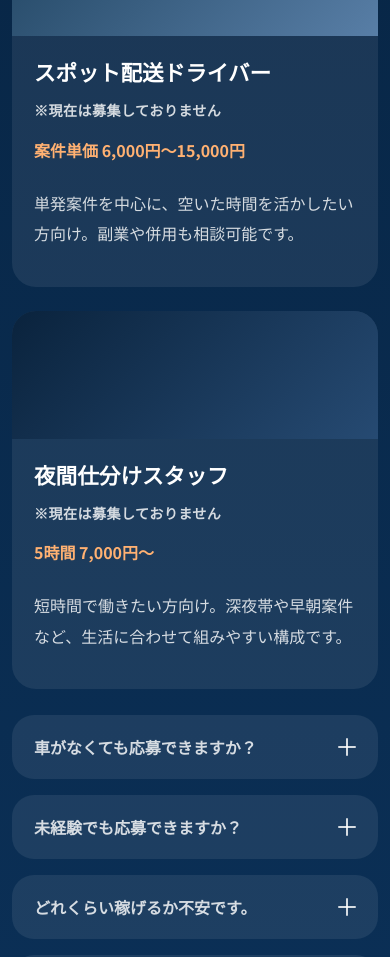
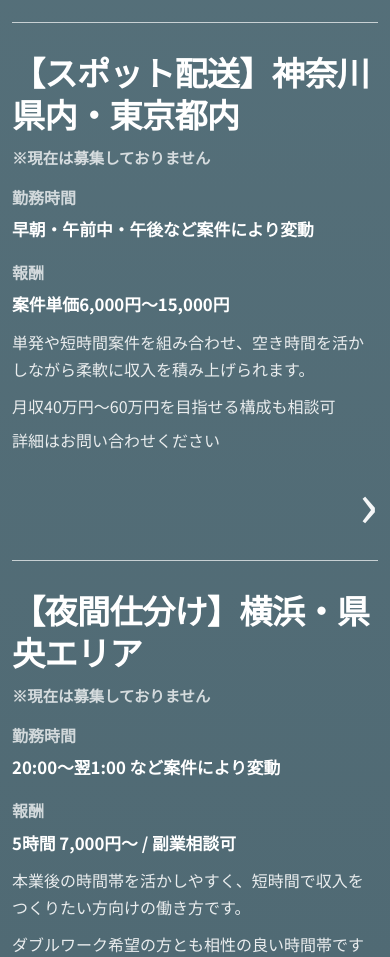
Before and after one commit to itohkazuki412-commits/kanagawa, a React (Vite) app: page / in a window 390 px wide. Shown: the part 7840-8797 px from the top of the page. Built offline with nearby package versions, Linux system fonts and the light colour scheme.

Commit message:
Separate FAQ section and restyle recruit list

```diff
--- a/src/App.tsx
+++ b/src/App.tsx
@@ -6,6 +6,7 @@ const navItems = [
   { href: '#service', label: '仕事内容' },
   { href: '#simulator', label: '収入例' },
   { href: '#members', label: 'メンバー' },
+  { href: '#faq', label: 'Q&A' },
   { href: '#contact', label: '応募・連絡' },
 ];
 
@@ -463,29 +464,56 @@ function App() {
           </div>
         </section>
 
-        <section className="section section-dark" id="recruit">
+        <section className="section recruit-section" id="recruit">
           <div className="container">
-            <div className="section-heading">
+            <div className="section-heading recruit-heading">
               <p className="eyebrow">RECRUIT</p>
               <h2>募集職種</h2>
-              <p>応募前に仕事内容と報酬イメージが分かるよう、カード形式で整理しています。</p>
+              <p>現在募集中の働き方や報酬イメージを、一覧で分かりやすく確認できるように整理しています。</p>
             </div>
-            <div className="job-grid">
+            <div className="recruit-list">
               {siteData.jobs.map((job) => (
-                <article
+                <a
                   key={job.title}
-                  className={`job-card ${job.isRecruiting ? 'is-open' : 'is-closed'} job-card-${job.theme}`}
+                  className={`recruit-item ${job.isRecruiting ? 'is-open' : 'is-closed'} recruit-item-${job.theme}`}
+                  href="#contact"
                 >
-                  <div className="job-card-strip" />
-                  <h3>{job.title}</h3>
-                  {!job.isRecruiting && <p className="status-note status-note-dark">※現在は募集しておりません</p>}
-                  {job.isRecruiting && <p className="job-open-label">現在募集中</p>}
-                  <strong>{job.pay}</strong>
-                  <p>{job.body}</p>
-                </article>
+                  <div className="recruit-item-body">
+                    <h3>{job.title}</h3>
+                    {!job.isRecruiting && <p className="recruit-status-note">※現在は募集しておりません</p>}
+                    <div className="recruit-meta">
+                      <p>
+                        <span>勤務時間</span>
+                        <strong>{job.schedule}</strong>
+                      </p>
+                      <p>
+                        <span>報酬</span>
+                        <strong>{job.reward}</strong>
+                      </p>
+                    </div>
+                    <p className="recruit-summary">{job.body}</p>
+                    <ul className="recruit-examples">
+                      {job.examples.map((item) => (
+                        <li key={item}>{item}</li>
+                      ))}
+                    </ul>
+                  </div>
+                  <span className="recruit-arrow" aria-hidden="true">
+                    ›
+                  </span>
+                </a>
               ))}
             </div>
+          </div>
+        </section>
 
+        <section className="section faq-section" id="faq">
+          <div className="container">
+            <div className="section-heading faq-heading">
+              <p className="eyebrow">Q&A</p>
+              <h2>よくある質問</h2>
+              <p>応募前にいただくことの多い質問を、まとめて確認できるようにしています。</p>
+            </div>
             <div className="faq-grid">
               {siteData.faq.map((item, index) => (
                 <article key={item.q} className={`faq-item ${openFaqIndex === index ? 'open' : ''}`}>
--- a/src/data.ts
+++ b/src/data.ts
@@ -127,23 +127,29 @@ export const siteData = {
   ],
   jobs: [
     {
-      title: '定期便ドライバー',
-      pay: '日額 15,000円〜',
-      body: '固定に近いスケジュールで、安定して働きたい方向け。企業配送やルート配送を想定しています。',
+      title: '【横浜エリア】定期便ドライバー / 神奈川県横浜市・川崎市',
+      schedule: '8:00〜19:00（シフト制）',
+      reward: '日額15,000円〜 / 月収33万円前後',
+      body: '企業配送や固定ルート配送を中心に、毎月の見通しを持って働きやすい案件です。',
+      examples: ['22日稼働の目安: 月33万円前後', '未経験からでも入りやすい固定案件あり'],
       isRecruiting: true,
       theme: 'regular',
     },
     {
-      title: 'スポット配送ドライバー',
-      pay: '案件単価 6,000円〜15,000円',
-      body: '単発案件を中心に、空いた時間を活かしたい方向け。副業や併用も相談可能です。',
+      title: '【スポット配送】神奈川県内・東京都内',
+      schedule: '早朝・午前中・午後など案件により変動',
+      reward: '案件単価6,000円〜15,000円',
+      body: '単発や短時間案件を組み合わせ、空き時間を活かしながら柔軟に収入を積み上げられます。',
+      examples: ['月収40万円〜60万円を目指せる構成も相談可', '詳細はお問い合わせください'],
       isRecruiting: false,
       theme: 'spot',
     },
     {
-      title: '夜間仕分けスタッフ',
-      pay: '5時間 7,000円〜',
-      body: '短時間で働きたい方向け。深夜帯や早朝案件など、生活に合わせて組みやすい構成です。',
+      title: '【夜間仕分け】横浜・県央エリア',
+      schedule: '20:00〜翌1:00 など案件により変動',
+      reward: '5時間 7,000円〜 / 副業相談可',
+      body: '本業後の時間帯を活かしやすく、短時間で収入をつくりたい方向けの働き方です。',
+      examples: ['ダブルワーク希望の方とも相性の良い時間帯です', '開始前に業務の流れを共有します'],
       isRecruiting: false,
       theme: 'night',
     },
--- a/src/styles.css
+++ b/src/styles.css
@@ -967,6 +967,110 @@ input[type='range'] {
   font-weight: 700;
 }
 
+.recruit-section {
+  color: #fff;
+  background:
+    linear-gradient(180deg, #58737d 0%, #4f6973 100%);
+}
+
+.recruit-section .section-heading p {
+  color: rgba(255, 255, 255, 0.82);
+}
+
+.recruit-section .eyebrow {
+  color: rgba(255, 255, 255, 0.7);
+}
+
+.recruit-heading {
+  max-width: 860px;
+  margin-bottom: 26px;
+}
+
+.recruit-list {
+  border-top: 1px solid rgba(255, 255, 255, 0.68);
+}
+
+.recruit-item {
+  display: grid;
+  grid-template-columns: minmax(0, 1fr) 78px;
+  gap: 30px;
+  align-items: center;
+  padding: 38px 0;
+  border-bottom: 1px solid rgba(255, 255, 255, 0.68);
+  transition: transform 0.2s ease, opacity 0.2s ease;
+}
+
+.recruit-item:hover {
+  transform: translateX(4px);
+}
+
+.recruit-item-body h3 {
+  margin: 0 0 24px;
+  color: #fff;
+  font-size: clamp(2rem, 3.6vw, 3.1rem);
+  line-height: 1.28;
+  letter-spacing: -0.02em;
+}
+
+.recruit-status-note {
+  margin: -8px 0 16px;
+  color: rgba(255, 255, 255, 0.76);
+  font-size: 0.96rem;
+  font-weight: 700;
+}
+
+.recruit-meta {
+  display: grid;
+  grid-template-columns: repeat(2, minmax(0, 1fr));
+  gap: 16px 40px;
+}
+
+.recruit-meta p,
+.recruit-summary,
+.recruit-examples li {
+  color: rgba(255, 255, 255, 0.88);
+  line-height: 1.7;
+}
+
+.recruit-meta p {
+  display: flex;
+  gap: 18px;
+  align-items: baseline;
+  margin: 0;
+}
+
+.recruit-meta span {
+  min-width: 92px;
+  color: rgba(255, 255, 255, 0.74);
+  font-weight: 700;
+}
+
+.recruit-meta strong {
+  color: #fff;
+  font-size: 1.05rem;
+  font-weight: 700;
+}
+
+.recruit-summary {
+  margin: 10px 0 0;
+}
+
+.recruit-examples {
+  display: grid;
+  gap: 6px;
+  margin: 10px 0 0;
+  padding: 0;
+  list-style: none;
+}
+
+.recruit-arrow {
+  justify-self: end;
+  color: rgba(255, 255, 255, 0.94);
+  font-size: 5.3rem;
+  font-weight: 200;
+  line-height: 1;
+}
+
 .job-grid {
   margin-bottom: 26px;
 }
@@ -1043,6 +1147,15 @@ input[type='range'] {
     #fff;
 }
 
+.faq-section {
+  background:
+    linear-gradient(180deg, #f2f7fa 0%, #ffffff 100%);
+}
+
+.faq-heading {
+  max-width: 760px;
+}
+
 .faq-grid {
   display: grid;
   grid-template-columns: repeat(2, minmax(0, 1fr));
@@ -1053,6 +1166,20 @@ input[type='range'] {
   border-radius: 22px;
   padding: 20px 22px;
   overflow: hidden;
+}
+
+.faq-section .faq-item {
+  background: rgba(255, 255, 255, 0.96);
+  border: 1px solid rgba(16, 37, 58, 0.08);
+  box-shadow: 0 14px 30px rgba(7, 28, 50, 0.06);
+}
+
+.faq-section .faq-trigger {
+  color: var(--text);
+}
+
+.faq-section .faq-item p {
+  color: var(--muted);
 }
 
 .faq-trigger {
@@ -1389,6 +1516,19 @@ input[type='range'] {
   .member-track {
     animation-duration: 22s;
   }
+
+  .recruit-item {
+    grid-template-columns: 1fr;
+    gap: 14px;
+  }
+
+  .recruit-arrow {
+    justify-self: end;
+  }
+
+  .recruit-meta {
+    grid-template-columns: 1fr;
+  }
 }
 
 @media (max-width: 760px) {
@@ -1542,6 +1682,28 @@ input[type='range'] {
     flex-basis: 240px;
   }
 
+  .recruit-item {
+    padding: 28px 0;
+  }
+
+  .recruit-item-body h3 {
+    margin-bottom: 18px;
+    font-size: clamp(1.6rem, 8.5vw, 2.2rem);
+  }
+
+  .recruit-meta p {
+    display: grid;
+    gap: 4px;
+  }
+
+  .recruit-meta span {
+    min-width: 0;
+  }
+
+  .recruit-arrow {
+    font-size: 4rem;
+  }
+
   .job-card-strip {
     margin: 0 -22px 20px;
   }
```
